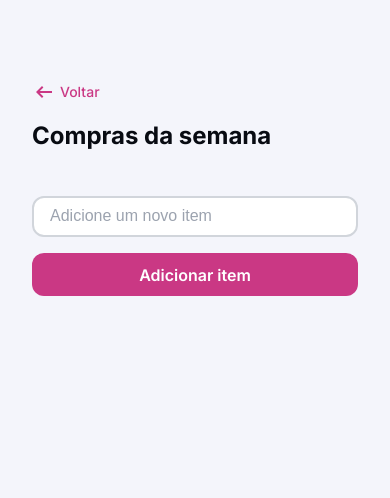
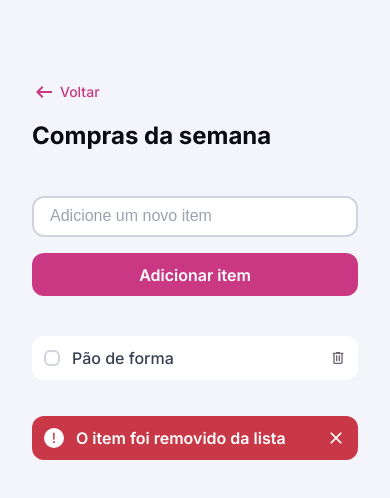
Before and after one commit to andregtalima/shopping-list, a plain HTML site: page index.html in a window 390 px wide. Drawn offline with Linux system fonts and the light colour scheme.

Commit message:
finalizado html e css mobile

```diff
--- a/index.html
+++ b/index.html
@@ -22,7 +22,25 @@
                 Adicionar item
             </button>
         </form>
+        <section class="cards">
+            <div class="card">
+                    <div class="checkbox">
+                        <input type="checkbox" name="item" id="item">
+                        <label>Pão de forma</label>
+                    </div>
+                <img src="./assets/trash.svg" alt="">
+            </div>
+        </section>
     </main>
+    <footer>
+        <div class="info-remove">
+            <div class="remove-icon">
+                <span>!</span>
+            </div>
+            <p>O item foi removido da lista</p>
+        </div>
+        <img src="./assets/close.svg" alt="close icon">
+    </footer>
 <script src="./script.js"></script>
 </body>
 </html>
--- a/style.css
+++ b/style.css
@@ -20,7 +20,7 @@
     --link: 500 .875rem/1rem var(--ff);
 }
 
-* {
+*, *:after, *:before {
     margin: 0;
     padding: 0;
     box-sizing: border-box;
@@ -94,7 +94,7 @@ form button {
     border-radius: .75rem;
     border: none;
     background-color: var(--color-brand);
-    color: #fff;
+    color: var(--bg-secondary);
     font: var(--label);
     cursor: pointer;
     transition: all .3s;
@@ -103,3 +103,98 @@ form button {
 form button:hover {
     background-color: var(--color-brand-hover);
 }
+
+.cards {
+    display: flex;
+    flex-direction: column;
+    gap: .75rem;
+    margin-top: 2.5rem;
+}
+
+.card {
+    width: 100%;
+    background-color: var(--bg-secondary);
+    padding: .75rem;
+    border-radius: .75rem;
+
+    display: flex;
+    align-items: center;
+    justify-content: space-between
+}
+
+.checkbox {
+    display: flex;
+    align-items: center;
+    gap: .75rem;
+    position: relative;
+}
+
+.checkbox > input {
+    appearance: none;
+    flex-shrink: 0;
+    width: 1rem;
+    height: 1rem;
+    border: 2px solid var(--border-primary);
+    border-radius: .375rem;
+}
+
+.checkbox > input:hover {
+    border: 2px solid var(--border-hover);
+}
+
+.checkbox > input:checked {
+    background-color: var(--color-brand);
+    border: none;
+}
+
+.checkbox > input:checked::before {
+    content: "✔";
+    font-size: 1rem;
+    position: absolute;
+    color: var(--bg-secondary);
+    top: 5%;
+    left: 1%;
+}
+
+.checkbox > label {
+    font: var(--text);
+    color: var(--content-secondary)
+}
+
+footer {
+    background-color: var(--color-danger);
+    margin-top: 2.25rem;
+    display: flex;
+    align-items: center;
+    justify-content: space-between;
+    padding: .75rem;
+    width: 100%;
+    border-radius: .75rem;
+}
+
+.info-remove {
+    display: flex;
+    align-items: center;
+    gap: .75rem;
+}
+
+.info-remove > p {
+    color: var(--bg-secondary);
+    font: var(--label)
+}
+
+.remove-icon {
+    background-color: var(--bg-secondary);
+    width: 1.25rem;
+    height: 1.25rem;
+    border-radius: 999px;
+
+    display: flex;
+    align-items: center;
+    justify-content: center;
+}
+
+.remove-icon > span {
+    font: var(--link);
+    color: var(--color-danger)
+}
```
Also changed, not shown: assets/close.svg (added), assets/trash.svg (added).
